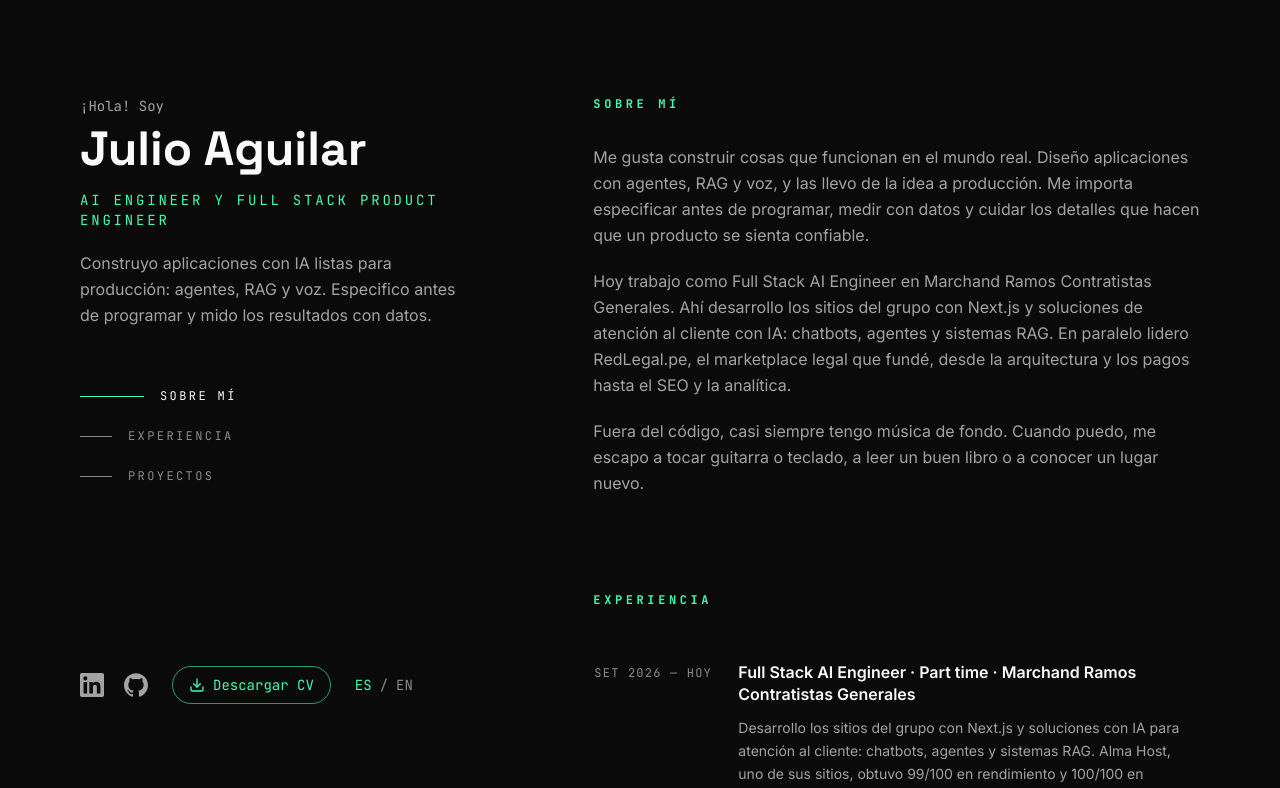
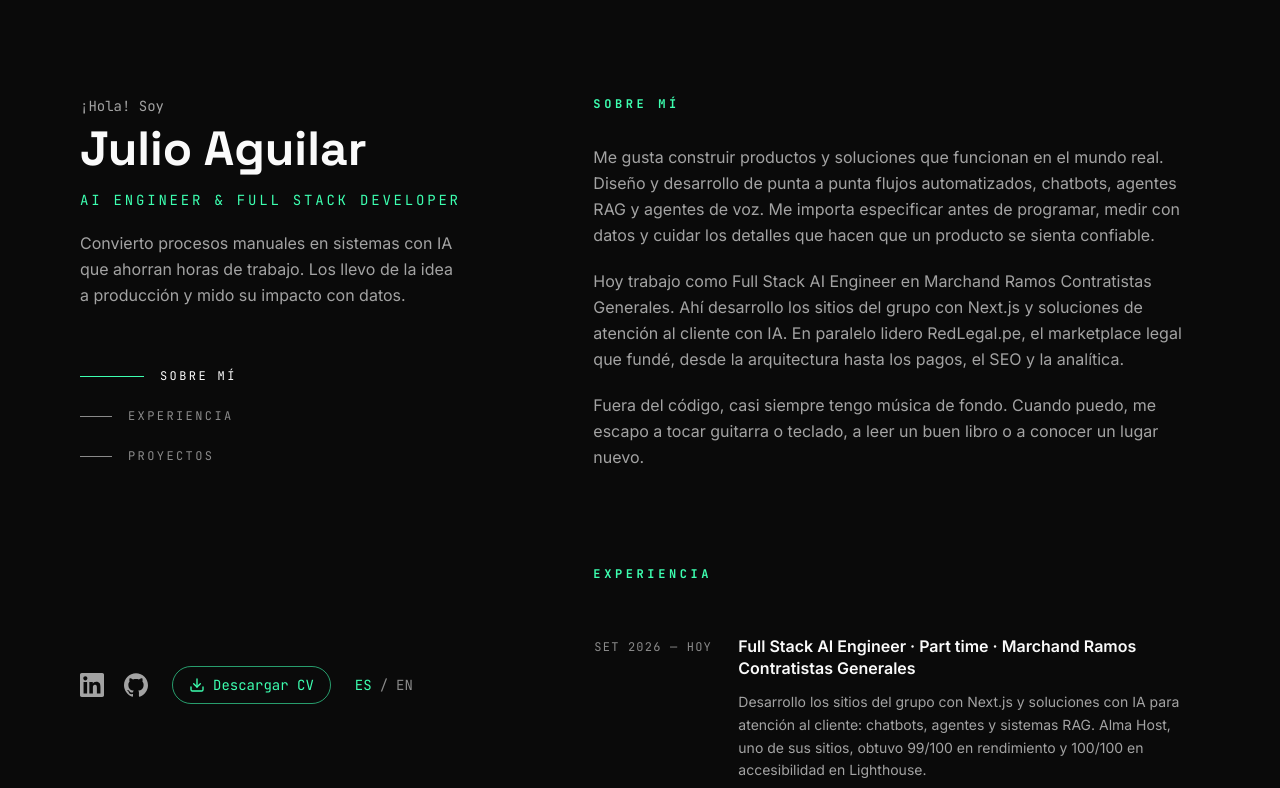
Before and after one commit to JCesarAguilar/PaginaPersonal, a Next.js app: page / in a window 1280 px wide. Shown: the top 788 px of the page. Built offline with nearby package versions, Linux system fonts and the light colour scheme.

Commit message:
feat: nuevo título y textos de hero y sobre mí en ES/EN

```diff
--- a/src/data/en/about.ts
+++ b/src/data/en/about.ts
@@ -1,6 +1,6 @@
 // "About" section text: one paragraph per item.
 export const ABOUT_PARAGRAPHS: string[] = [
-  "I like building things that work in the real world. I design applications with agents, RAG and voice, and take them from idea to production. I care about writing the spec before the code, measuring with data and getting the details right that make a product feel trustworthy.",
-  "Today I work as a Full Stack AI Engineer at Marchand Ramos Contratistas Generales, where I build the group's websites with Next.js and AI customer-service solutions: chatbots, agents and RAG systems. Alongside that I run RedLegal.pe, the legal marketplace I founded, from architecture and payments to SEO and analytics.",
+  "I like building products and solutions that work in the real world. I design and build automated workflows, chatbots, RAG agents and voice agents end to end. I care about writing the spec before the code, measuring with data and getting the details right that make a product feel trustworthy.",
+  "Today I work as a Full Stack AI Engineer at Marchand Ramos Contratistas Generales, where I build the group's websites with Next.js and AI customer-service solutions. Alongside that I run RedLegal.pe, the legal marketplace I founded, from architecture to payments, SEO and analytics.",
   "Away from code, there's almost always music playing. When I can, I sneak off to play guitar or keyboard, read a good book or explore a new place.",
 ];
--- a/src/data/en/hero.ts
+++ b/src/data/en/hero.ts
@@ -2,7 +2,7 @@ import type { Content } from "../es";
 
 export const HERO: Content["HERO"] = {
   greeting: "Hi! I'm",
-  title: "AI Engineer and Full Stack Product Engineer",
+  title: "AI Engineer & Full Stack Developer",
   tagline:
-    "I build production-ready AI applications: agents, RAG and voice. I write the spec before the code and measure results with data.",
+    "I turn manual processes into AI systems that save hours of work. I take them from idea to production and measure their impact with data.",
 };
--- a/src/data/en/site.ts
+++ b/src/data/en/site.ts
@@ -2,11 +2,11 @@ import type { Content } from "../es";
 
 // Site text that changes with the language.
 export const SITE_TEXT: Content["SITE_TEXT"] = {
-  role: "AI Engineer · Full Stack Product Engineer",
-  jobTitle: "AI Engineer and Full Stack Product Engineer",
+  role: "AI Engineer · Full Stack Developer",
+  jobTitle: "AI Engineer & Full Stack Developer",
   location: "Lima, Peru",
   cvUrl: "/CV_Julio_Aguilar_EN.pdf",
   description:
-    "AI Engineer and Full Stack Product Engineer in Lima, Peru. I build production-ready AI applications (agents, RAG and voice) and web products like RedLegal.pe.",
+    "AI Engineer & Full Stack Developer in Lima, Peru. I build production-ready AI applications (agents, RAG and voice) and web products like RedLegal.pe.",
   ogTagline: "AI systems, RAG and full-stack products in production.",
 };
--- a/src/data/es/about.ts
+++ b/src/data/es/about.ts
@@ -1,6 +1,6 @@
 // Texto de la sección "Sobre mí": un párrafo por elemento.
 export const ABOUT_PARAGRAPHS: string[] = [
-  "Me gusta construir cosas que funcionan en el mundo real. Diseño aplicaciones con agentes, RAG y voz, y las llevo de la idea a producción. Me importa especificar antes de programar, medir con datos y cuidar los detalles que hacen que un producto se sienta confiable.",
-  "Hoy trabajo como Full Stack AI Engineer en Marchand Ramos Contratistas Generales. Ahí desarrollo los sitios del grupo con Next.js y soluciones de atención al cliente con IA: chatbots, agentes y sistemas RAG. En paralelo lidero RedLegal.pe, el marketplace legal que fundé, desde la arquitectura y los pagos hasta el SEO y la analítica.",
+  "Me gusta construir productos y soluciones que funcionan en el mundo real. Diseño y desarrollo de punta a punta flujos automatizados, chatbots, agentes RAG y agentes de voz. Me importa especificar antes de programar, medir con datos y cuidar los detalles que hacen que un producto se sienta confiable.",
+  "Hoy trabajo como Full Stack AI Engineer en Marchand Ramos Contratistas Generales. Ahí desarrollo los sitios del grupo con Next.js y soluciones de atención al cliente con IA. En paralelo lidero RedLegal.pe, el marketplace legal que fundé, desde la arquitectura hasta los pagos, el SEO y la analítica.",
   "Fuera del código, casi siempre tengo música de fondo. Cuando puedo, me escapo a tocar guitarra o teclado, a leer un buen libro o a conocer un lugar nuevo.",
 ];
--- a/src/data/es/hero.ts
+++ b/src/data/es/hero.ts
@@ -1,6 +1,6 @@
 export const HERO = {
   greeting: "¡Hola! Soy",
-  title: "AI Engineer y Full Stack Product Engineer",
+  title: "AI Engineer & Full Stack Developer",
   tagline:
-    "Construyo aplicaciones con IA listas para producción: agentes, RAG y voz. Especifico antes de programar y mido los resultados con datos.",
+    "Convierto procesos manuales en sistemas con IA que ahorran horas de trabajo. Los llevo de la idea a producción y mido su impacto con datos.",
 };
--- a/src/data/es/site.ts
+++ b/src/data/es/site.ts
@@ -1,10 +1,10 @@
 // Textos del sitio que cambian según el idioma.
 export const SITE_TEXT = {
-  role: "AI Engineer · Full Stack Product Engineer",
-  jobTitle: "AI Engineer y Full Stack Product Engineer",
+  role: "AI Engineer · Full Stack Developer",
+  jobTitle: "AI Engineer & Full Stack Developer",
   location: "Lima, Perú",
   cvUrl: "/CV_Julio_Aguilar.pdf",
   description:
-    "AI Engineer y Full Stack Product Engineer en Lima. Construyo aplicaciones con IA listas para producción (agentes, RAG y voz) y productos web como RedLegal.pe.",
+    "AI Engineer & Full Stack Developer en Lima. Construyo aplicaciones con IA listas para producción (agentes, RAG y voz) y productos web como RedLegal.pe.",
   ogTagline: "Sistemas de IA, RAG y productos full-stack en producción.",
 };
```
